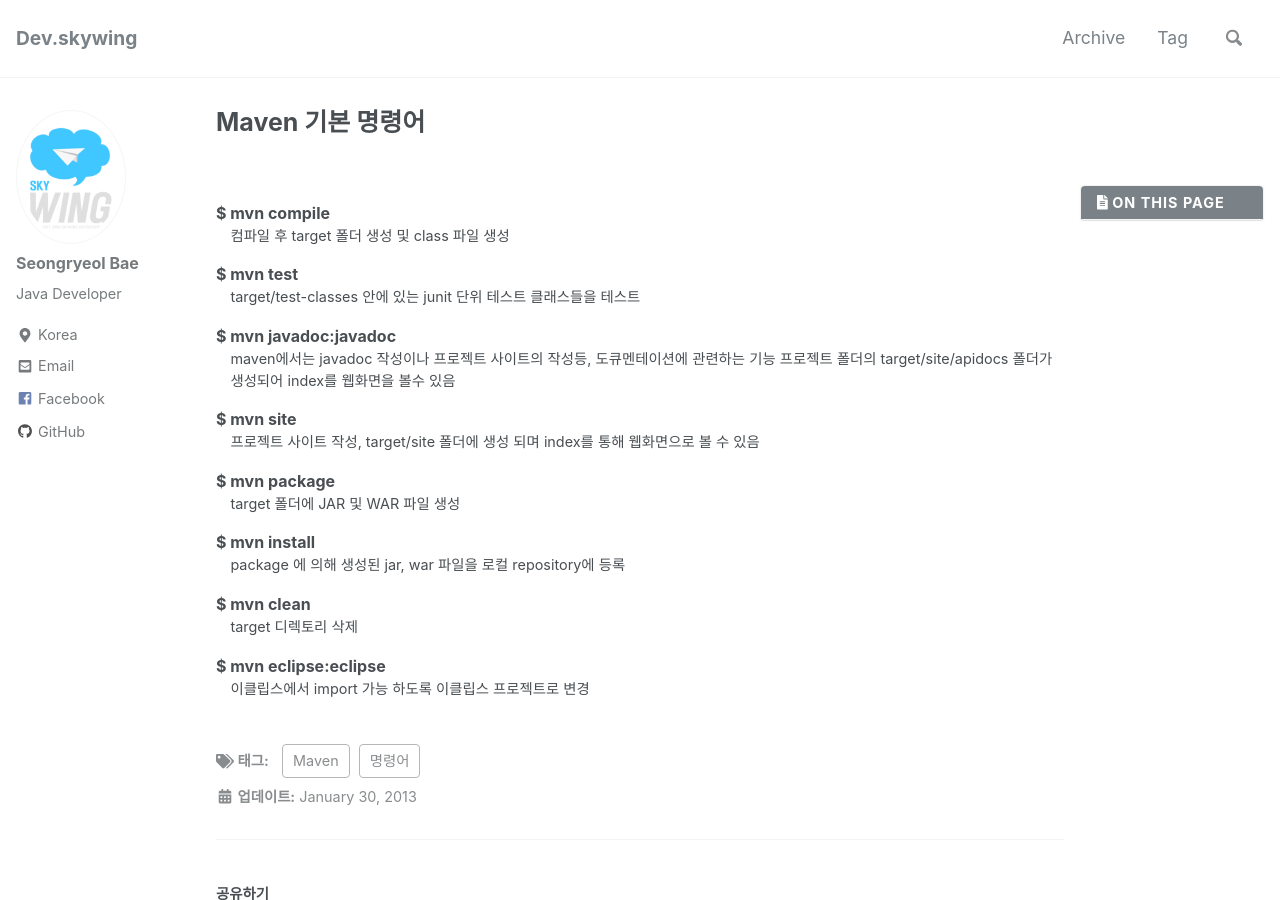
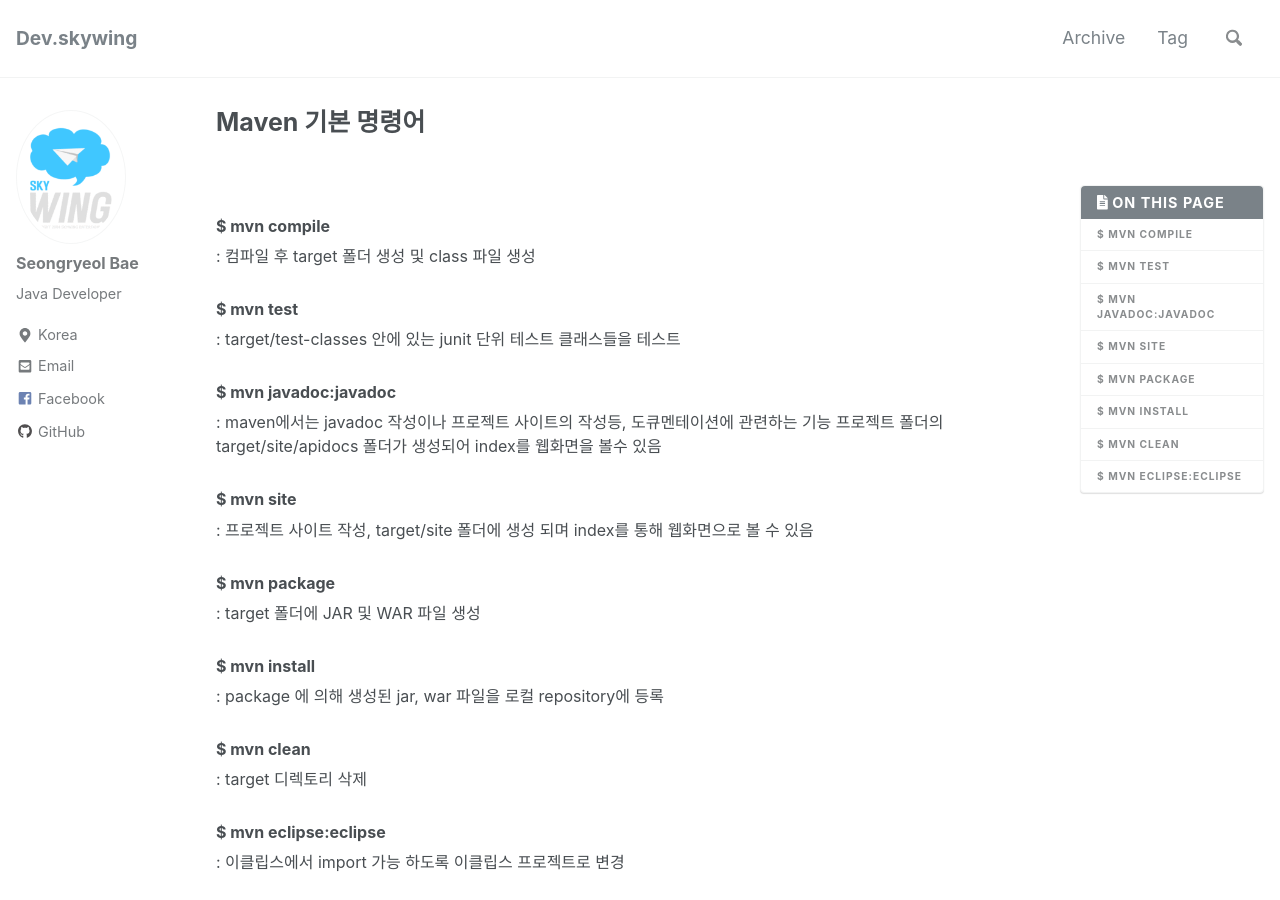
Before and after one commit to skywingzz/skywingzz.github.io, a Jekyll site: the page built from _posts/2013-01-30-maven-command.md, in a window 1280 px wide and 900 px high. Built offline with Jekyll 4.4.1, drawn with Linux system fonts in a browser that asks for light colours; nearby versions of some CDN libraries; comment, search, counter and statistics services are not loaded; some of the changed text lies outside the part shown.

Commit message:
post commit

```diff
--- a/_posts/2013-01-30-maven-command.md
+++ b/_posts/2013-01-30-maven-command.md
@@ -5,26 +5,26 @@ img:
 tags: [Maven, 명령어]
 ---
 
-**$ mvn compile**
+### $ mvn compile
 : 컴파일 후 target 폴더 생성 및 class 파일 생성
 
-**$ mvn test**
+### $ mvn test
 : target/test-classes 안에 있는 junit 단위 테스트 클래스들을 테스트
 
-**$ mvn javadoc:javadoc**
+### $ mvn javadoc:javadoc
 : maven에서는 javadoc 작성이나 프로젝트 사이트의 작성등, 도큐멘테이션에 관련하는 기능 프로젝트 폴더의 target/site/apidocs 폴더가 생성되어 index를 웹화면을 볼수 있음
 
-**$ mvn site**
+### $ mvn site
 : 프로젝트 사이트 작성, target/site 폴더에 생성 되며 index를 통해 웹화면으로 볼 수 있음
 
-**$ mvn package**
+### $ mvn package
 : target 폴더에 JAR 및 WAR 파일 생성
 
-**$ mvn install**
+### $ mvn install
 : package 에 의해 생성된 jar, war 파일을 로컬 repository에 등록
 
-**$ mvn clean**
+### $ mvn clean
 : target 디렉토리 삭제
 
-**$ mvn eclipse:eclipse**
+### $ mvn eclipse:eclipse
 : 이클립스에서 import 가능 하도록 이클립스 프로젝트로 변경
```
Also changed, not shown: _posts/2013-01-30-hadoop-install.md (+10 -9 lines), _posts/2015-08-28-requestIdleCallback.md (+3 -3 lines), _posts/2016-05-23-docker-command.md (+0 -3 lines), _posts/2017-11-07-MAB.md (+2 -1 lines), _posts/2018-05-13-jupyter.md (+4 -4 lines).
